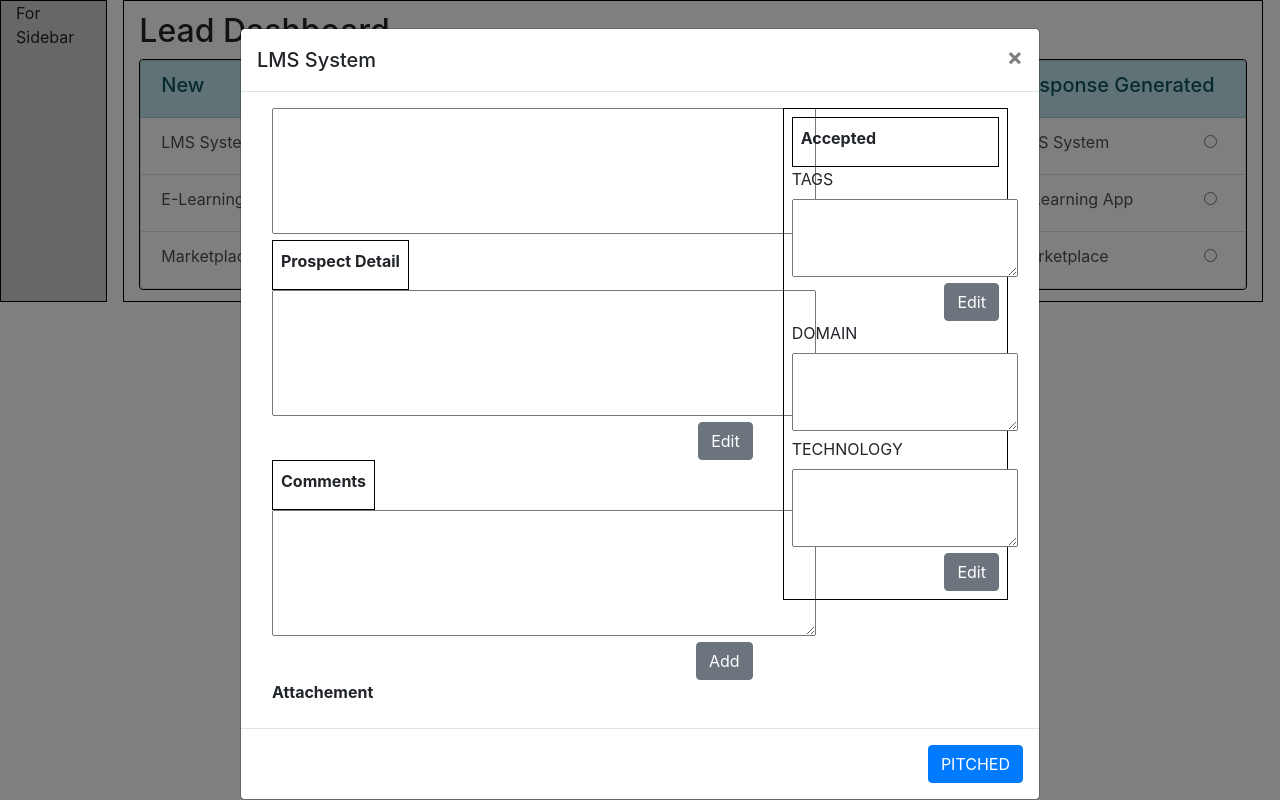
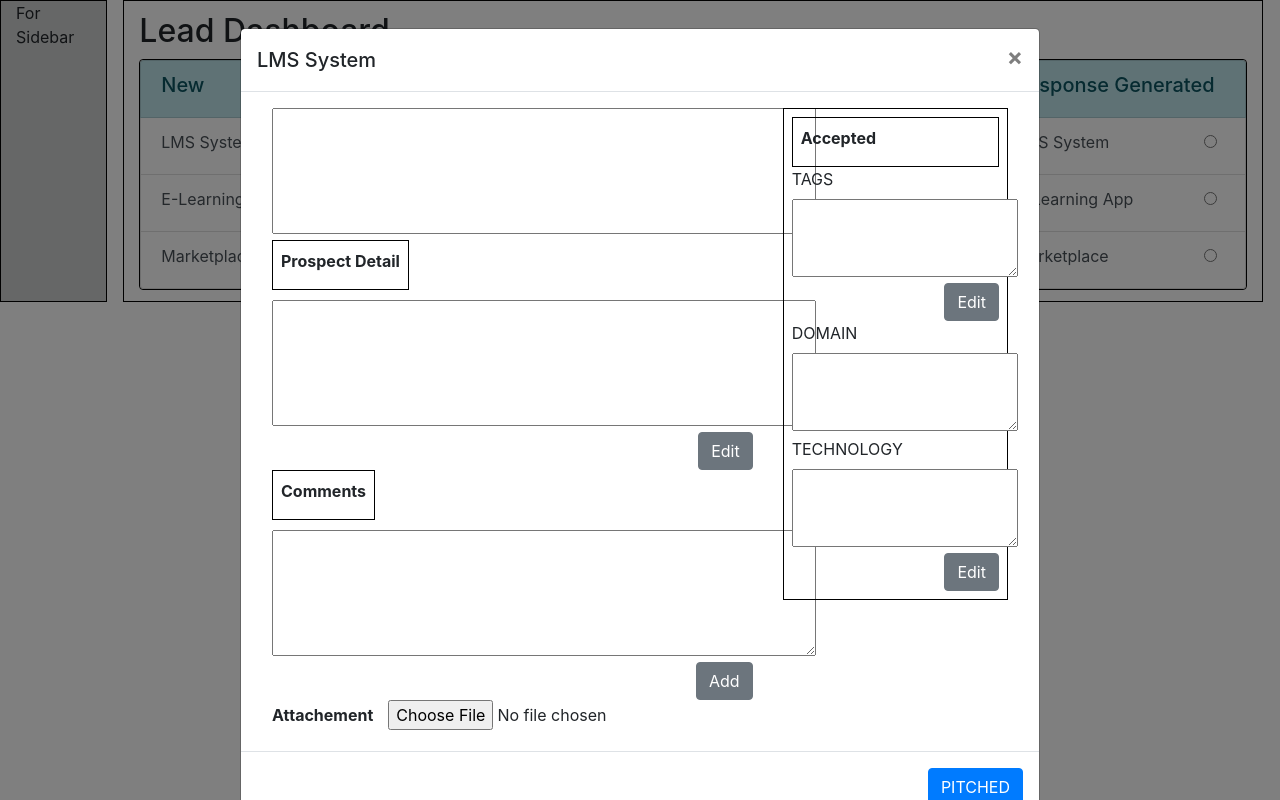
Before and after one commit to sagarutlas-zapbuild/project1, a React (Create React App) app in the folder frontend/: page / in a window 1280 px wide. Both pictures are taken after a click on the radio button 641 px from the left and 141 px from the top of the page. Built offline with nearby package versions, Linux system fonts and the light colour scheme.

Commit message:
top class usage for spacing

```diff
--- a/frontend/src/App.css
+++ b/frontend/src/App.css
@@ -89,3 +89,8 @@
   border: 1px solid black;
   padding: 8px;
 }
+.top
+{
+  margin-top: 10px;
+
+}
--- a/frontend/src/Components/Modals/AcceptedModal.js
+++ b/frontend/src/Components/Modals/AcceptedModal.js
@@ -44,17 +44,20 @@ const AcceptedModal = (props) => {
 
 <textarea value={value}  defaultValue="val" /> */
                 />
+
                 <div id="margin1" class="float-left w3-border w3-padding">
-                  <label className="text-center"><b>Prospect Detail</b></label>
+                  <label className="text-center "><b>Prospect Detail</b></label>
                 </div>
                 <textarea
-                  id="description_new"
+                className="top"
+                  id="description_new "
                   rows="5" cols="51"
                 /*  let value = this.state.data.map(e=>JSON.stringify(e).replace(/{|}/g,'')).join(',\n');
 
 <textarea value={value}  defaultValue="val" /> */
               />
-                <div class="row">
+
+                <div className="row">
                   <div class="col-lg-12">
                     <button class="btn btn-secondary float-right">Edit</button>
                   </div>
@@ -63,6 +66,7 @@ const AcceptedModal = (props) => {
                   <label className="text-center"><b>Comments</b></label>
                 </div>
                 <textarea
+                className="top"
                   id="description_new"
                   rows="5" cols="51"
                 /*  let value = this.state.data.map(e=>JSON.stringify(e).replace(/{|}/g,'')).join(',\n');
@@ -75,6 +79,8 @@ const AcceptedModal = (props) => {
                 </div>
                 <div>
                 <label className="text-center"><b>Attachement</b></label>
+                <input  className="control-input col-sm-7"  type="file" id="attachment"
+                  />
               </div>
               </div>
               <div class="col-sm-4">
--- a/frontend/src/Components/Modals/PitchedModal.js
+++ b/frontend/src/Components/Modals/PitchedModal.js
@@ -25,6 +25,7 @@ const PitchedModal = (props) => {
               <div class="col-sm-8">
 
                 <textarea
+
                   id="description_new"
                   rows="5" cols="51" required
                 /*  let value = this.state.data.map(e=>JSON.stringify(e).replace(/{|}/g,'')).join(',\n');
@@ -36,6 +37,7 @@ const PitchedModal = (props) => {
 
                 </div>
                 <textarea
+                className="top"
                   id="description_new"
                   rows="5" cols="51" required
                 /*  let value = this.state.data.map(e=>JSON.stringify(e).replace(/{|}/g,'')).join(',\n');
@@ -56,6 +58,8 @@ const PitchedModal = (props) => {
 
                 </div>
                 <textarea
+                                className="top"
+
                   id="description_new"
                   rows="5" cols="51" required
                 /*  let value = this.state.data.map(e=>JSON.stringify(e).replace(/{|}/g,'')).join(',\n');
--- a/frontend/src/Components/Modals/ResponseGeneratedModal.js
+++ b/frontend/src/Components/Modals/ResponseGeneratedModal.js
@@ -25,6 +25,7 @@ const ReasponseGeneratedModal = (props) => {
               <div class="col-sm-8">
 
                 <textarea
+
                   id="description_new"
                   rows="5" cols="51" required
                 /*  let value = this.state.data.map(e=>JSON.stringify(e).replace(/{|}/g,'')).join(',\n');
@@ -36,6 +37,8 @@ const ReasponseGeneratedModal = (props) => {
 
                 </div>
                 <textarea
+                                className="top"
+
                   id="description_new"
                   rows="5" cols="51" required
                 /*  let value = this.state.data.map(e=>JSON.stringify(e).replace(/{|}/g,'')).join(',\n');
@@ -56,6 +59,8 @@ const ReasponseGeneratedModal = (props) => {
 
                 </div>
                 <textarea
+                                className="top"
+
                   id="description_new"
                   rows="5" cols="51" required
                 /*  let value = this.state.data.map(e=>JSON.stringify(e).replace(/{|}/g,'')).join(',\n');
```
Also changed, not shown: frontend/src/Components/Leadform.js (+4 -4 lines).
